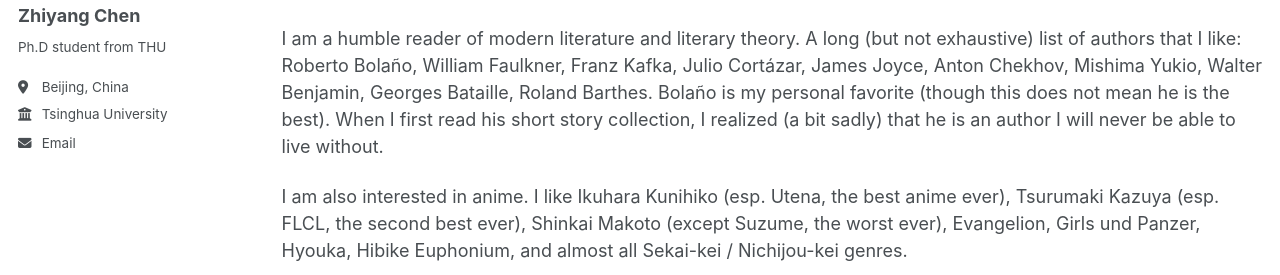
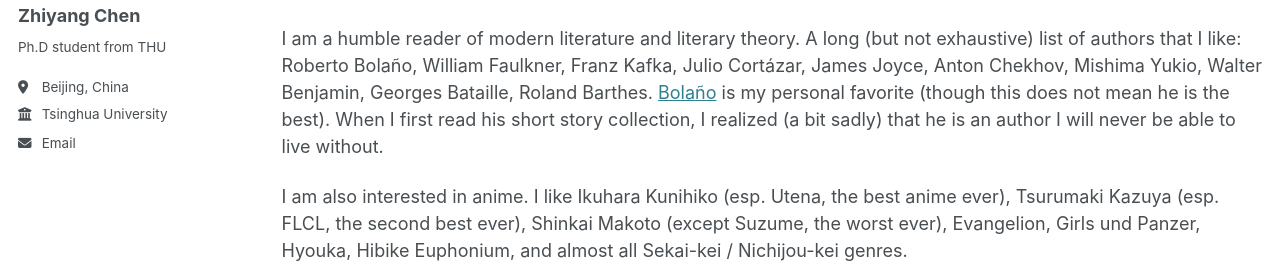
Before and after one commit to chen-zhi-yang/chen-zhi-yang.github.io, a Jekyll site: the page built from _pages/misc.md, in a window 1280 px wide and 962 px high. Shown: the part 286-561 px from the top of the window. Built offline with Jekyll 4.4.1, drawn with Linux system fonts in a browser that asks for light colours; part of the change alters nothing that is shown.

```diff
--- a/_pages/misc.md
+++ b/_pages/misc.md
@@ -7,6 +7,6 @@ author_profile: true
 
 I *was* a contestant of algorithmic competitive programming, and won a silver medal in [National Olympiad in Informatics (NOI)](https://www.noi.cn) in high school. I always feel a sweet and melancholy nostalgia for NOI. It has paved my way to university, yet it also utterly transformed my heart and life. Nevertheless, those (never-coming-back) days spent discussing algorithmic problems with high school friends remain my most treasured memories, regardless of everything else.
 
-I am a humble reader of modern literature and literary theory. A long (but not exhaustive) list of authors that I like: Roberto Bolaño, William Faulkner, Franz Kafka, Julio Cortázar, James Joyce, Anton Chekhov, Mishima Yukio, Walter Benjamin, Georges Bataille, Roland Barthes. Bolaño is my personal favorite (though this does not mean he is the best). When I first read his short story collection, I realized (a bit sadly) that he is an author I will never be able to live without.
+I am a humble reader of modern literature and literary theory. A long (but not exhaustive) list of authors that I like: Roberto Bolaño, William Faulkner, Franz Kafka, Julio Cortázar, James Joyce, Anton Chekhov, Mishima Yukio, Walter Benjamin, Georges Bataille, Roland Barthes. [Bolaño](https://en.wikipedia.org/wiki/Roberto_Bola%C3%B1o) is my personal favorite (though this does not mean he is the best). When I first read his short story collection, I realized (a bit sadly) that he is an author I will never be able to live without.
 
 I am also interested in anime. I like Ikuhara Kunihiko (esp. Utena, the best anime ever), Tsurumaki Kazuya (esp. FLCL, the second best ever), Shinkai Makoto (except Suzume, the worst ever), Evangelion, Girls und Panzer, Hyouka, Hibike Euphonium, and almost all Sekai-kei / Nichijou-kei genres.
```
